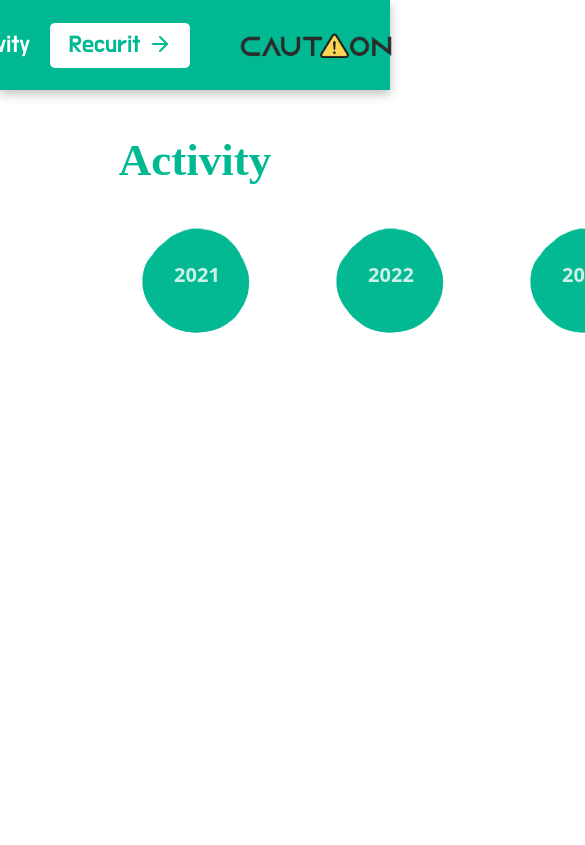
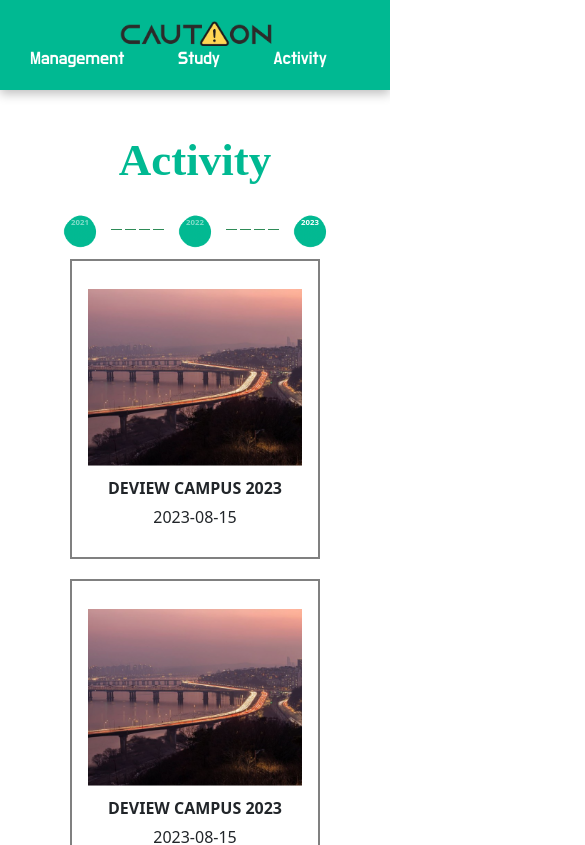
Before and after one commit to CAUti0n/CAUtion-Web-Front-End, a React (Create React App) app: page /activity in a window 390 px wide. Shown: the top 845 px of the page, 585 px wide, since content can reach past the window. Built offline with nearby package versions, Linux system fonts and the light colour scheme.

Commit message:
Activity & 배너 요청사항 반영 2
1. 배너 반응형+ 간격 임의 조정
2. activity 반응형 및 요청사항 반영( 다만 card의 정렬이 완벽하지 못함)

```diff
--- a/src/Components/Nav.js
+++ b/src/Components/Nav.js
@@ -1,17 +1,23 @@
-import React from 'react'
-import {Link} from 'react-router-dom'
-import {FiArrowRight} from "react-icons/fi";
-import styled from "styled-components";
+import React from 'react';
+import { Link } from 'react-router-dom';
+import { FiArrowRight } from 'react-icons/fi';
+import styled from 'styled-components';
 
-const NavContainer =styled.div`
-    /* width: 100vw; */
-    height: 90px;
-    left:0px;
-    top: 0px;
-    width: 100%;
-    background-color: #00b992;
-    box-shadow: 0px 4px 10px rgba(0, 0, 0, 0.25);
-`
+const NavContainer = styled.div`
+  height: 90px;
+  width: 100%;
+  background-color: #00b992;
+  box-shadow: 0px 4px 10px rgba(0, 0, 0, 0.25);
+  display: flex;
+  justify-content: space-between;
+  align-items: center;
+  padding: 0 20px; /* Adjust padding for responsiveness */
+
+  @media (max-width: 768px) {
+    flex-direction: column;
+    padding: 20px;
+  }
+`;
 
 const RecruitBtn = styled.button`
   background-color: white;
@@ -23,60 +29,89 @@
   font-weight: 500;
   font-family: 'Do Hyeon', sans-serif;
   color: #00b992;
-`
-const LogoContainer=styled.div`
-  position: absolute;
-  left: 200px;
-  height: inherit;
+  margin-left: 20px;
 
-  display: flex;
-  align-items: center;`
+  &:hover {
+    background-color: #f5f5f5;
+  }
 
-const LogoImg=styled.img`
-  width: 230px;
-  left: 100px;`
+  @media (max-width: 768px) {
+    margin: 10px 0;
+    width: 100%;
+    display: none;
+  }
+`;
 
-const NavLinkContainer=styled.div`
-  position: absolute;
-  right: 200px;
-  height: inherit;
-
-  display: inline-flex;
-  align-items:center;
-  justify-content: space-between;
-`
-const NavLink=styled(Link)`
+const LogoContainer = styled.div`
   display: flex;
   align-items: center;
+  margin-left: 200px;
+
+  @media (max-width: 768px) {
+    margin: 0;
+  }
+`;
+
+const LogoImg = styled.img`
+  width: 230px;
+`;
+
+const NavLinkContainer = styled.div`
+  display: flex;
+  align-items: center;
+  margin-right: 170px;
+
+  @media (max-width: 768px) {
+    margin: 0;
+    justify-content: space-between;
+    width: 100%;
+  }
+`;
+
+const NavLink = styled(Link)`
   text-decoration: none;
   color: #fff;
-
   font-family: 'Do Hyeon', sans-serif;
   font-size: 24px;
   font-weight: 500;
-  padding: 0 20px;
+  padding: 0 15px;
+  margin: 0 10px; /* Add margin for consistent spacing */
   transition: all 0.3s ease;
-`
+
+  &:hover {
+    color: #ddd;
+  }
+
+  @media (max-width: 768px) {
+    font-size: 18px;
+    padding: 0 10px;
+    margin: 0;
+  }
+`;
 
 const Nav = () => {
     return (
         <NavContainer>
-
             {/* Logo */}
             <LogoContainer>
-                <Link to='/'><LogoImg src='img/CAUtion_logo.png' alt='CAUtion_logo'/></Link>
+                <Link to='/'>
+                    <LogoImg src='img/CAUtion_logo.png' alt='CAUtion_logo' />
+                </Link>
             </LogoContainer>
 
             {/* Nav Links */}
-            <NavLinkContainer >
+            <NavLinkContainer>
                 <NavLink to='/management'>Management</NavLink>
                 <NavLink to='/study'>Study</NavLink>
                 <NavLink to='/activity'>Activity</NavLink>
-                <a href="https://github.com"><RecruitBtn>Recurit <FiArrowRight/></RecruitBtn></a>
+                <a href="https://github.com">
+                    <RecruitBtn>
+                        Recruit <FiArrowRight />
+                    </RecruitBtn>
+                </a>
             </NavLinkContainer>
+        </NavContainer>
+    );
+};
 
-</NavContainer>
-    )
-}
-
-export default Nav
+export default Nav;
--- a/src/Components/card/ActivityItem.js
+++ b/src/Components/card/ActivityItem.js
@@ -4,14 +4,14 @@
 
 const ActivityBox = styled.div`
   border: 2px solid grey;
-  display: inline-block;
+  display: flex;
   margin: 10px;
   width: 250px;
   height: 300px;
   padding: 16px;
   flex-direction: column;
   align-items: center;
-  justify-content: space-between;
+  justify-content: center;
 
   &:hover {
     background-color: lightgrey;
--- a/src/Pages/Activity/Activity.js
+++ b/src/Pages/Activity/Activity.js
@@ -1,23 +1,21 @@
 import React, { useState } from 'react';
 import { Link } from 'react-router-dom';
 import styled from 'styled-components';
-import Container from 'react-bootstrap/Container';
-import Row from 'react-bootstrap/Row';
-import Col from 'react-bootstrap/Col';
-import 'bootstrap/dist/css/bootstrap.min.css';
-import styles from './styles/Activity.module.css';
 import Nav from '../../Components/Nav';
 import Title from '../../Components/title/Title';
 import Footer from '../../Components/footer/Footer';
-import ActivityPage1 from './page1'; // import each page component
+import ActivityPage1 from './page1';
 import ActivityPage2 from './page2';
 import ActivityPage3 from './page3';
-
+import styles from './styles/Activity.module.css'
 
 const Wrapper = styled.div`
-  padding-right: 100px;
-  padding-left: 100px;
+  display: flex;
+  flex-direction: column;
+  align-items: center;
+  justify-content: center;
   min-height: calc(80vh - 160px);
+  margin: auto;
 `;
 
 const StoneLink = styled(Link)`
@@ -37,48 +35,41 @@
 `;
 
 const StoneItem = styled.div`
-  position: relative;
   display: inline-block;
-  margin: 0 20px;
+  margin: 0 10px;
 `;
 
 const StoneNumber = styled.div`
+  display: flex;
+  align-items: center;
+  justify-content: center;
   position: absolute;
   top: 58%;
   left: 50%;
   transform: translate(-50%, -50%);
-  opacity: 0.8; /*호버 전 투명도입니당*/
-  font-size: 20px;
+  font-size: 2vw;
   font-weight: bold;
   color: white;
   transition: opacity 0.3s ease-in-out;
-
-  &:hover {
-  }
+  opacity: ${({ active }) => (active ? '1' : '0.5')};
 `;
 
 const StoneImageContainer = styled.div`
   position: relative;
-  width: 130px; /* 원하는 크기로 조절 */
-  height: 130px; /* 원하는 크기로 조절 */
-  &:hover ${StoneNumber} {
-    opacity: 1;
-  }
+  width: 10vw;
+  height: 10vw;
 `;
 
 const CenteredContainer = styled.div`
   display: flex;
   justify-content: center;
   align-items: center;
-  width: 100%;
-  height: 100vh;
-  transition: opacity 0.5s ease-in-out; // 투명도 트랜지션
-  opacity: ${(props) => (props.visible ? 1 : 0)}; // visible 상태에 따라 투명도 설정
+  min-height: 100vh;
 `;
 
+
 const Activity = () => {
-
-  const [activeStone, setActiveStone] = useState(null);
+  const [activeStone, setActiveStone] = useState('stone3');
 
   const handleStoneClick = (stone) => {
     if (activeStone === stone) {
@@ -92,54 +83,40 @@
       <div>
         <Nav />
         <Title props={'Activity'} />
-        <Container>
-          <Row>
-            <Col xs={1} md={2}></Col>
-            <Col md={8}>
         <Wrapper>
           <div className={styles.arrowContainer}>
             <StoneLink onClick={() => handleStoneClick('stone1')} className={styles.stoneItem}>
               <StoneItem>
                 <StoneImageContainer>
                   <StoneImage src="/img/stone-image.png" alt="Activity Page" />
-                        <StoneNumber className={styles.stoneNumber}>2021</StoneNumber>
+                  <StoneNumber className={styles.stoneNumber} active={activeStone==='stone1'}>2021</StoneNumber>
                 </StoneImageContainer>
               </StoneItem>
             </StoneLink>
-
-
             <div className={styles.arrow}></div>
             <div className={styles.arrow}></div>
             <div className={styles.arrow}></div>
             <div className={styles.arrow}></div>
-
-
             <StoneLink onClick={() => handleStoneClick('stone2')} className={styles.stoneItem}>
               <StoneItem>
                 <StoneImageContainer>
                   <StoneImage src="/img/stone-image.png" alt="Activity Page" />
-                        <StoneNumber className={styles.stoneNumber}>2022</StoneNumber>
+                  <StoneNumber className={styles.stoneNumber}  active={activeStone==='stone2'}>2022</StoneNumber>
                 </StoneImageContainer>
               </StoneItem>
             </StoneLink>
-
-
             <div className={styles.arrow}></div>
             <div className={styles.arrow}></div>
             <div className={styles.arrow}></div>
             <div className={styles.arrow}></div>
-
-
             <StoneLink onClick={() => handleStoneClick('stone3')} className={styles.stoneItem}>
               <StoneItem>
                 <StoneImageContainer>
                   <StoneImage src="/img/stone-image.png" alt="Activity Page" />
-                        <StoneNumber className={styles.stoneNumber}>2023</StoneNumber>
+                  <StoneNumber className={styles.stoneNumber}  active={activeStone==='stone3'}>2023</StoneNumber>
                 </StoneImageContainer>
               </StoneItem>
             </StoneLink>
-
-
           </div>
           <CenteredContainer visible={activeStone !== null}>
               {activeStone === 'stone1' && <ActivityPage1 />}
@@ -147,9 +124,6 @@
               {activeStone === 'stone3' && <ActivityPage3 />}
           </CenteredContainer>
         </Wrapper>
-            </Col>
-          </Row>
-        </Container>
         <Footer />
       </div>
   );
--- a/src/Pages/Activity/page1.js
+++ b/src/Pages/Activity/page1.js
@@ -1,24 +1,19 @@
 import React from 'react'
+import styled from "styled-components";
 
-import Nav from '../../Components/Nav'
-import Title from "../../Components/title/Title";
-import styled from "styled-components";
-import Container from 'react-bootstrap/Container';
-import Row from 'react-bootstrap/Row';
-import Col from 'react-bootstrap/Col';
 
 import 'bootstrap/dist/css/bootstrap.min.css';
-import Footer from "../../Components/footer/Footer";
 import ActivityItem from '../../Components/card/ActivityItem';
 
 const Cards = styled.div`
   display: flex;
   flex-wrap: wrap;
-  margin: 0 -15px;
+  justify-content: center;
 `;
 
+
 const ActivityCard = styled.div`
-  flex: 0 0 calc(33.33% - 20px); // 카드 너비와 여백 보정
+  flex: 0 0 calc(33.33% - 20px);
   margin: 0 15px;
 `;
 
@@ -63,7 +58,6 @@
                     </ActivityCard>
                 ))}
             </Cards>
-
     );
 };
 
--- a/src/Pages/Activity/page2.js
+++ b/src/Pages/Activity/page2.js
@@ -1,40 +1,34 @@
 import React from 'react'
+import styled from "styled-components";
 
-import Nav from '../../Components/Nav'
-import Title from "../../Components/title/Title";
-import styled from "styled-components";
-import Container from 'react-bootstrap/Container';
-import Row from 'react-bootstrap/Row';
-import Col from 'react-bootstrap/Col';
 
 import 'bootstrap/dist/css/bootstrap.min.css';
-import Footer from "../../Components/footer/Footer";
 import ActivityItem from '../../Components/card/ActivityItem';
 
 const Cards = styled.div`
   display: flex;
   flex-wrap: wrap;
-  margin: 0 -15px; // 페이지 양 끝 여백 보정
+  justify-content: center;
 `;
 
+
 const ActivityCard = styled.div`
-  flex: 0 0 calc(33.33% - 20px); // 카드 너비와 여백 보정
-  margin: 0 15px; // 카드 사이 여백
+  flex: 0 0 calc(33.33% - 20px);
+  margin: 0 15px;
 `;
 
 const activities = [
     {
         id: 1,
-        imageSrc: '/img/sample_1.png',
-        name: 'DEVIEW CAMPUS 2023',
-        startDate: '2023-08-10',
-        endDate: '2023-08-15',
+        imageSrc: '/img/sample_3.png',
+        name: '한강 나들이',
+        startDate: '2023-08-15',
     },
     {
         id: 2,
-        imageSrc: '/img/sample_2.png',
-        name: 'DEVIEW CAMPUS 2023',
-        startDate: '2023-08-15',
+        imageSrc: '/img/sample_3.png',
+        name: '한강 나들이',
+        endDate: '2023-08-15',
     },
     {
         id: 3,
@@ -49,7 +43,7 @@
         date: '2023-08-15',
     },
 ];
-const ActivityPage1 = () => {
+const ActivityPage2 = () => {
     return (
         <Cards>
             {activities.map((activity, index) => (
@@ -63,8 +57,7 @@
                 </ActivityCard>
             ))}
         </Cards>
-
     );
 };
 
-export default ActivityPage1;
+export default ActivityPage2;
--- a/src/Pages/Activity/page3.js
+++ b/src/Pages/Activity/page3.js
@@ -1,34 +1,28 @@
 import React from 'react'
+import styled from "styled-components";
 
-import Nav from '../../Components/Nav'
-import Title from "../../Components/title/Title";
-import styled from "styled-components";
-import Container from 'react-bootstrap/Container';
-import Row from 'react-bootstrap/Row';
-import Col from 'react-bootstrap/Col';
 
 import 'bootstrap/dist/css/bootstrap.min.css';
-import Footer from "../../Components/footer/Footer";
 import ActivityItem from '../../Components/card/ActivityItem';
 
 const Cards = styled.div`
   display: flex;
   flex-wrap: wrap;
-  margin: 0 -15px; // 페이지 양 끝 여백 보정
+  justify-content: center;
 `;
 
+
 const ActivityCard = styled.div`
-  flex: 0 0 calc(33.33% - 20px); // 카드 너비와 여백 보정
-  margin: 0 15px; // 카드 사이 여백
+  flex: 0 0 calc(33.33% - 20px);
+  margin: 0 15px;
 `;
 
 const activities = [
     {
         id: 1,
-        imageSrc: '/img/sample_1.png',
+        imageSrc: '/img/sample_2.png',
         name: 'DEVIEW CAMPUS 2023',
-        startDate: '2023-08-10',
-        endDate: '2023-08-15',
+        startDate: '2023-08-15',
     },
     {
         id: 2,
@@ -49,7 +43,7 @@
         date: '2023-08-15',
     },
 ];
-const ActivityPage1 = () => {
+const ActivityPage3 = () => {
     return (
         <Cards>
             {activities.map((activity, index) => (
@@ -63,8 +57,7 @@
                 </ActivityCard>
             ))}
         </Cards>
-
     );
 };
 
-export default ActivityPage1;
+export default ActivityPage3;
--- a/src/Pages/Activity/styles/Activity.module.css
+++ b/src/Pages/Activity/styles/Activity.module.css
@@ -6,10 +6,10 @@
 
 
 .arrow {
-    width: 50px;
-    height: 2px;
+    width: 3vw; /* 상대적인 너비 설정 */
+    height: 0.2vw; /* 상대적인 높이 설정 */
     background-color: seagreen;
-    margin: 3px;
+    margin: 0.3vw; /* 상대적인 여백 설정 */
 }
 
 
```
Lines whose indentation alone changed are shown as unchanged.
